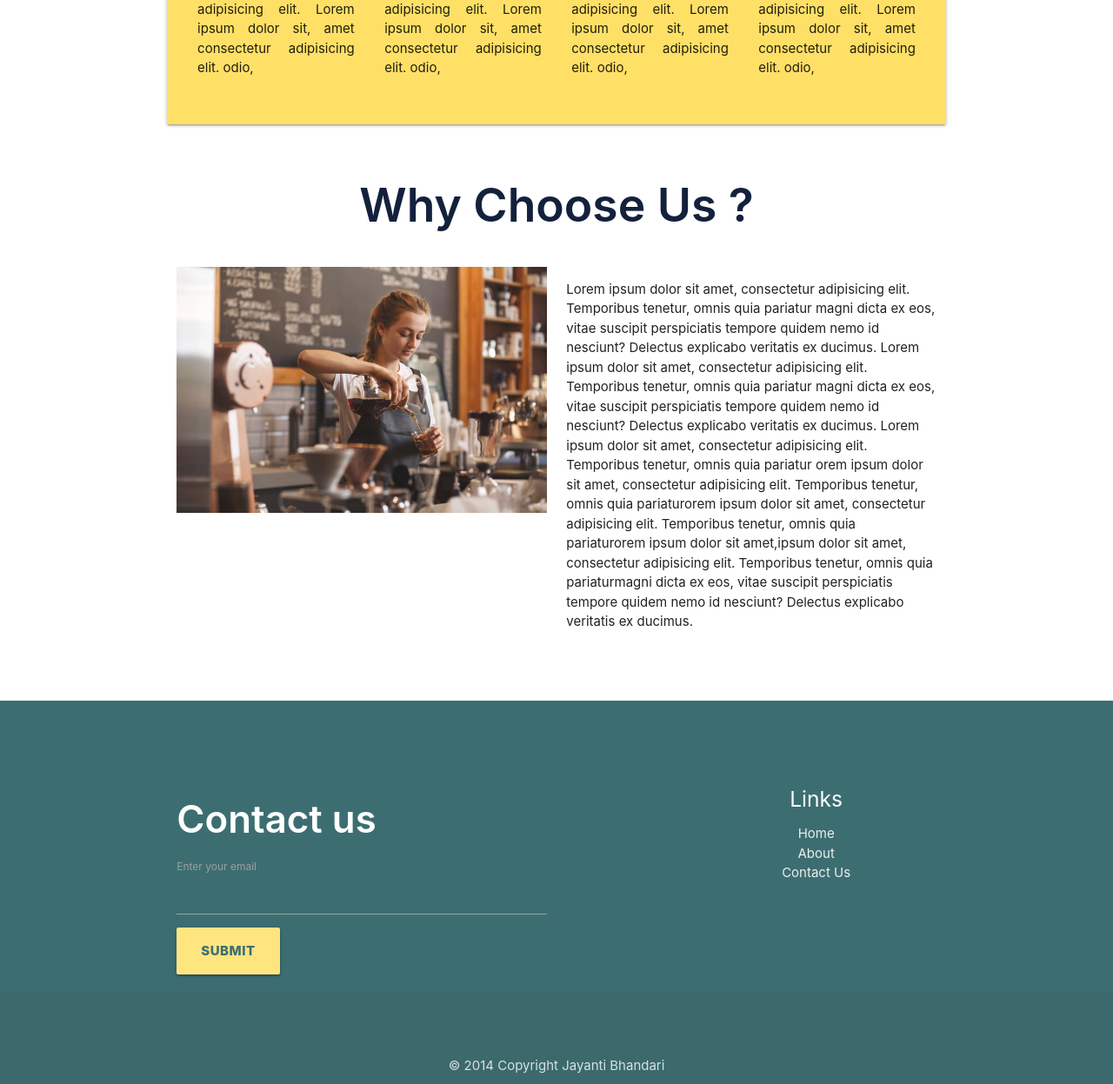
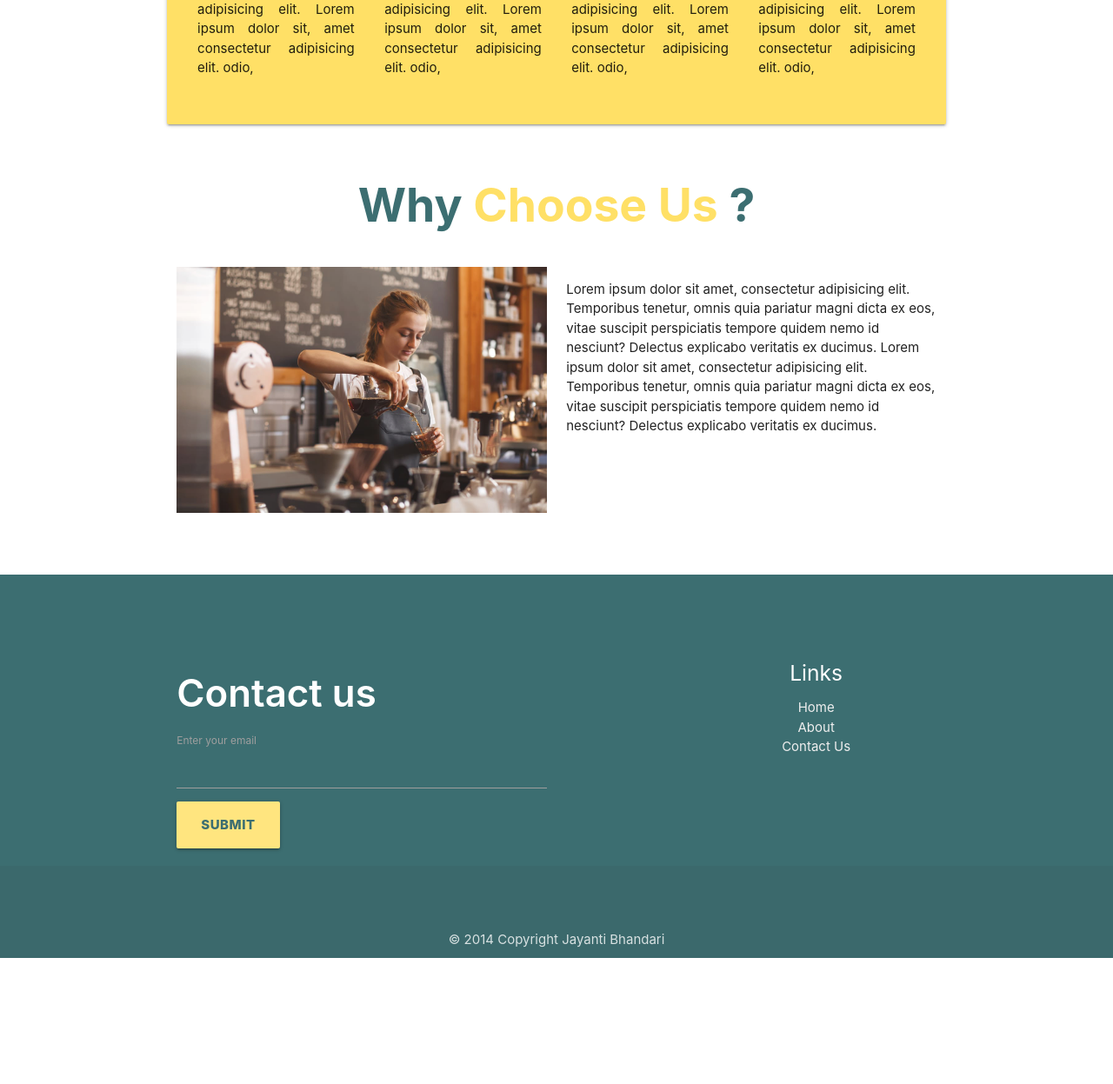
Before and after one commit to jayantibhandari/crud-operation, a PHP site: page /frontpage.php in a window 1280 px wide. Shown: the part 671-1918 px from the top of the page at 87% size. After the commit the page ends 1773 px from the top, so only its background shows below. Run offline with PHP 8.4, Linux system fonts and the light colour scheme.

Commit message:
navbar and footer

```diff
--- a/assets/css/style.css
+++ b/assets/css/style.css
@@ -97,8 +97,7 @@ img {
 #whyus {
   text-align: center;
   padding-bottom : 20px;
-  color : #14213d;
-  font-weight : 600;
+  font-weight : 700;
 }
 
 #textarea2 {
--- a/components/dataForm.php
+++ b/components/dataForm.php
@@ -2,7 +2,7 @@
    <div class="card">
     <form action="" method="post">
 
-    <h5>CRUD OPERATION</h5>
+    <h5>Enter your Details</h5>
 
     <div class="row">
 
--- a/frontpage.php
+++ b/frontpage.php
@@ -1,18 +1,9 @@
 <?php
 include('partials/header.php');
 ?>
-<div class="navbar-fixed">
-<nav class="#3c6e71 ">
-    <div class="nav-wrapper ">
-      <a href="#" class="brand-logo">Logo</a>
-      <ul id="nav-mobile" class="right hide-on-med-and-down">
-        <li><a href="#home">Home</a></li>
-        <li><a href="#about">About</a></li>
-        <li><a href="collapsible.html">Contact</a></li>
-      </ul>
-    </div>
-</nav>
-</div>
+
+
+<?php include('navbar.php')?>
 
 <div class="body1" id="home">
   <img src="images/123.jpg" width="100%">
@@ -60,19 +51,16 @@ background-color: #ffe066;">
 </div>
 </div>
 <!--why us -->
-<div class="#whyus">
+<div class="whyus" id="about">
   <div class="container">
          <div class="row">
-         <h2 id="whyus">Why Choose Us ?</h2>
+         <h2 id="whyus" style="color:#3c6e71;">Why <span style="color:#ffe066;">Choose Us </span> ? </h2>
             <div class="col s6">
               <img src="images/co1.jpeg" width="100%" id="coff1">
             </div>
             <div class="col s6">
               <p>Lorem ipsum dolor sit amet, consectetur adipisicing elit. Temporibus tenetur, omnis quia pariatur magni dicta ex eos, vitae suscipit perspiciatis tempore quidem nemo id nesciunt? Delectus explicabo veritatis ex ducimus.
               Lorem ipsum dolor sit amet, consectetur adipisicing elit. Temporibus tenetur, omnis quia pariatur magni dicta ex eos, vitae suscipit perspiciatis tempore quidem nemo id nesciunt? Delectus explicabo veritatis ex ducimus.
-              Lorem ipsum dolor sit amet, consectetur adipisicing elit. Temporibus tenetur, omnis quia pariatur
-              orem ipsum dolor sit amet, consectetur adipisicing elit. Temporibus tenetur, omnis quia pariaturorem ipsum dolor sit amet, consectetur adipisicing elit. Temporibus tenetur, omnis quia pariaturorem ipsum dolor sit amet,ipsum dolor sit amet, consectetur adipisicing elit. Temporibus tenetur, omnis quia pariaturmagni dicta ex eos, vitae suscipit perspiciatis tempore quidem nemo id nesciunt? Delectus explicabo veritatis ex ducimus.
-
               </p>
             </div>
          </div>
@@ -81,37 +69,6 @@ background-color: #ffe066;">
 <!--why us -->
 
 
-        <!--footer section -->
-        <footer class="page-footer">
-          <div class="container">
-            <div class="row">
-              <div class="col l6 s12">
-                <h3 class="white-text" style="font-weight:600;" >Contact us</h3>
-                <label for="textarea2">Enter your email</label>
-                <textarea id="textarea2" class="materialize-textarea" data-length="120" ></textarea>
-                <br>
-                <a style="color:#3c6e71;font-weight:800;" class="waves-effect waves-light btn-large #ffe57f amber accent-1 " href="index.php">Submit</a>
-              </div>
-              <div class="col l4 offset-l2 s12">
-                <h5 class="white-text">Links</h5>
-                <center>
-                <ul>
-                  <li><a class="grey-text text-lighten-3" href="#!">Home</a></li>
-                  <li><a class="grey-text text-lighten-3" href="#!">About</a></li>
-                  <li><a class="grey-text text-lighten-3" href="#!">Contact Us</a></li>
-                </ul>
-              </center>
-              </div>
-            </div>
-          </div>
-          <div class="footer-copyright">
-            <div class="container">
-           <center> © 2014 Copyright Jayanti Bhandari </center>
-            </div>
-          </div>
-        </footer>
-     <!--footer section -->
-
 <?php
 include('partials/footer.php')
 ?>
--- a/index.php
+++ b/index.php
@@ -3,6 +3,7 @@
 include('partials/header.php');
 
 // echo '<h5> CRUD OPERATION <h5>';
+include('navbar.php');
 
 //create form startes here
 include('components/dataForm.php');
--- /dev/null
+++ b/navbar.php
@@ -0,0 +1,12 @@
+<div class="navbar-fixed">
+<nav class="#3c6e71 ">
+    <div class="nav-wrapper ">
+      <a href="frontpage.php" class="brand-logo">Logo</a>
+      <ul id="nav-mobile" class="right hide-on-med-and-down">
+        <li><a href="#home">Home</a></li>
+        <li><a href="#about">About</a></li>
+        <li><a href="#contact">Contact</a></li>
+      </ul>
+    </div>
+</nav>
+</div>
--- a/partials/footer.php
+++ b/partials/footer.php
@@ -1,3 +1,34 @@
+       <!--footer section -->
+       <footer class="page-footer" id="contact">
+          <div class="container">
+            <div class="row">
+              <div class="col l6 s12">
+                <h3 class="white-text" style="font-weight:600;" >Contact us</h3>
+                <label for="textarea2">Enter your email</label>
+                <textarea id="textarea2" class="materialize-textarea" data-length="120" ></textarea>
+                <br>
+                <a style="color:#3c6e71;font-weight:800;" class="waves-effect waves-light btn-large #ffe57f amber accent-1 " href="index.php">Submit</a>
+              </div>
+              <div class="col l4 offset-l2 s12">
+                <h5 class="white-text">Links</h5>
+                <center>
+                <ul>
+                  <li><a class="grey-text text-lighten-3" href="#!">Home</a></li>
+                  <li><a class="grey-text text-lighten-3" href="#!">About</a></li>
+                  <li><a class="grey-text text-lighten-3" href="#!">Contact Us</a></li>
+                </ul>
+              </center>
+              </div>
+            </div>
+          </div>
+          <div class="footer-copyright">
+            <div class="container">
+           <center> © 2014 Copyright Jayanti Bhandari </center>
+            </div>
+          </div>
+        </footer>
+     <!--footer section -->
+
 <script src="https://code.jquery.com/jquery-3.5.1.min.js"></script>
 <script src="https://cdnjs.cloudflare.com/ajax/libs/materialize/1.0.0/js/materialize.min.js"></script>
 <script src="assets/js/materialize.js"></script>
--- a/updateForm.php
+++ b/updateForm.php
@@ -2,6 +2,7 @@
 
 include('partials/header.php');
 
+include('navbar.php');
 ?>
 
 <div class="container">
--- a/viewAll.php
+++ b/viewAll.php
@@ -1,6 +1,8 @@
 <?php
 
 include('partials/header.php');
+
+include('navbar.php');
 
 ?>
 
```
